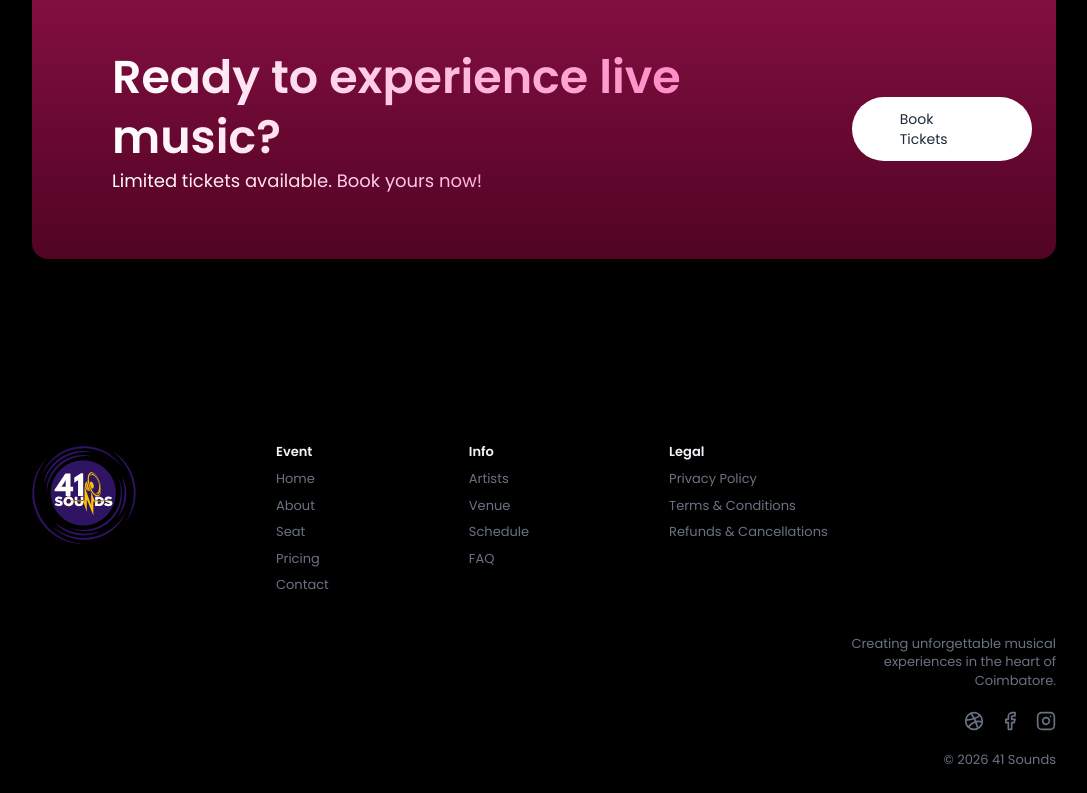
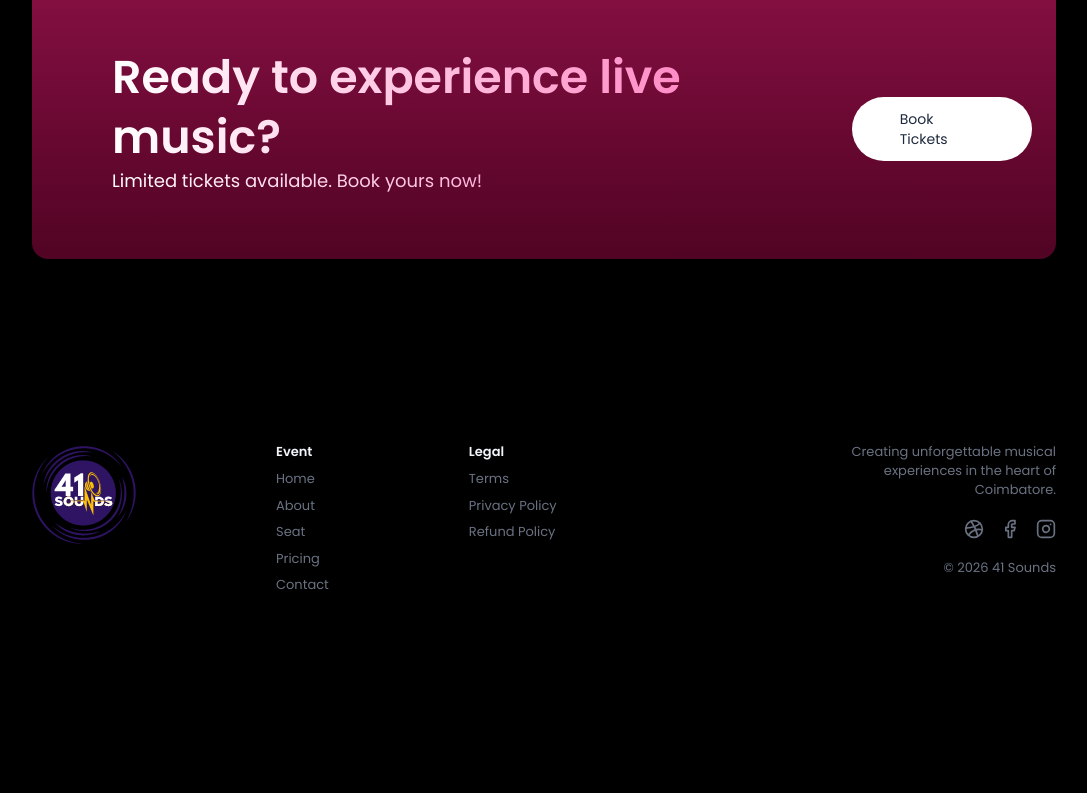
Before and after one commit to SriSitharth/Concert_Booking, a Next.js app: page / in a window 1280 px wide. Shown: the part 6616-7409 px from the top of the page, without its empty margins (96-1183 px from the left). After the commit the page ends 7235 px from the top, so only its background shows below. Built offline with nearby package versions, Linux system fonts and the light colour scheme.

Commit message:
Footer changed

```diff
--- a/data/footer.ts
+++ b/data/footer.ts
@@ -11,21 +11,21 @@ export const footerData: IFooter[] = [
             { name: "Contact", href: "#contact" },
         ]
     },
-    {
-        title: "Info",
-        links: [
-            { name: "Artists", href: "#artists" },
-            { name: "Venue", href: "#venue" },
-            { name: "Schedule", href: "#schedule" },
-            { name: "FAQ", href: "#faq" },
-        ]
-    },
+    // {
+    //     title: "Info",
+    //     links: [
+    //         { name: "Artists", href: "#artists" },
+    //         { name: "Venue", href: "#venue" },
+    //         { name: "Schedule", href: "#schedule" },
+    //         { name: "FAQ", href: "#faq" },
+    //     ]
+    // },
     {
         title: "Legal",
         links: [
+            { name: "Terms", href: "/terms" },
             { name: "Privacy Policy", href: "/privacy" },
-            { name: "Terms & Conditions", href: "/terms" },
-            { name: "Refunds & Cancellations", href: "/refunds" },
+            { name: "Refund Policy", href: "/refunds" },
         ]
     }
 ];
```
